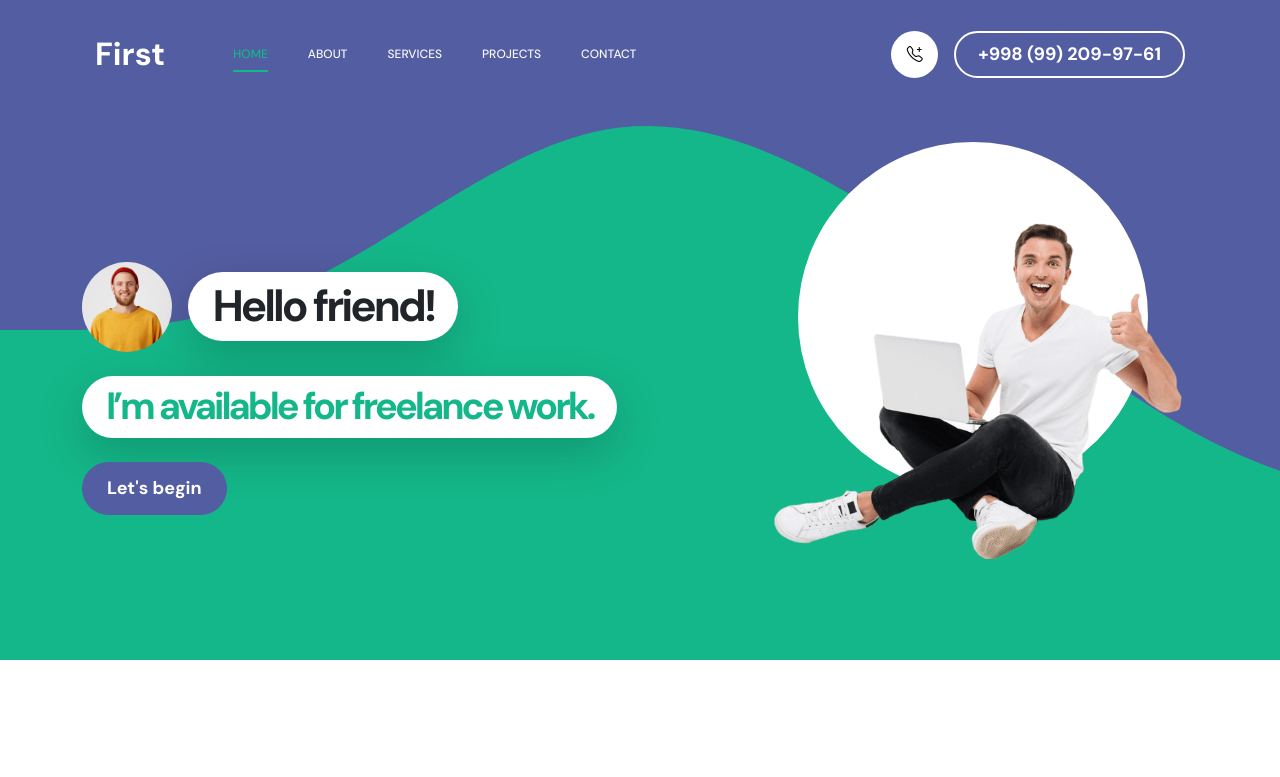
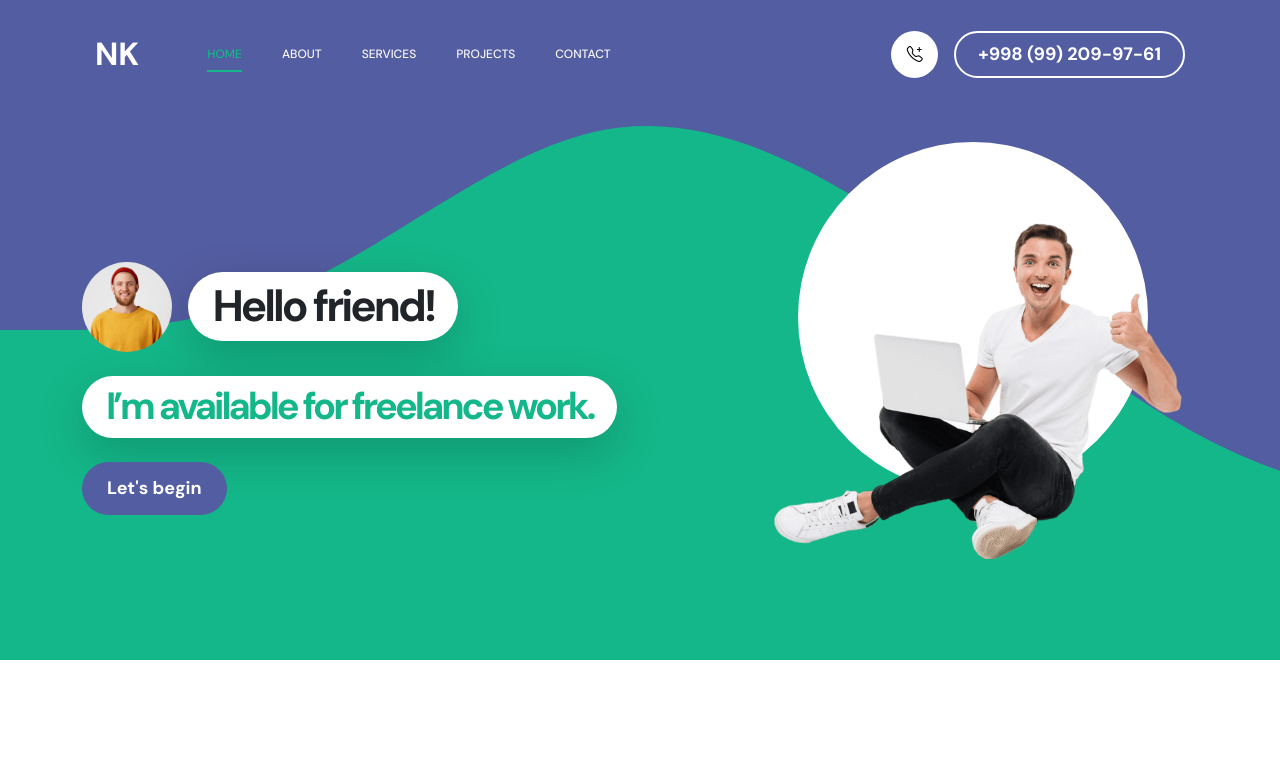
Before and after one commit to nuriddinkamoldinov/nuriddinkamoldinov.github.io, a plain HTML site: page index.html in a window 1280 px wide. Shown: the top 777 px of the page. Drawn offline with Linux system fonts and the light colour scheme.

Commit message:
First changed

```diff
--- a/index.html
+++ b/index.html
@@ -48,7 +48,7 @@ https://templatemo.com/tm-578-first-portfolio
                     <span class="navbar-toggler-icon"></span>
                 </button>
 
-                <a href="index.html" class="navbar-brand mx-auto mx-lg-0">First</a>
+                <a href="index.html" class="navbar-brand mx-auto mx-lg-0">NK</a>
 
                 <div class="d-flex align-items-center d-lg-none">
                     <i class="navbar-icon bi-telephone-plus me-3"></i>
```
